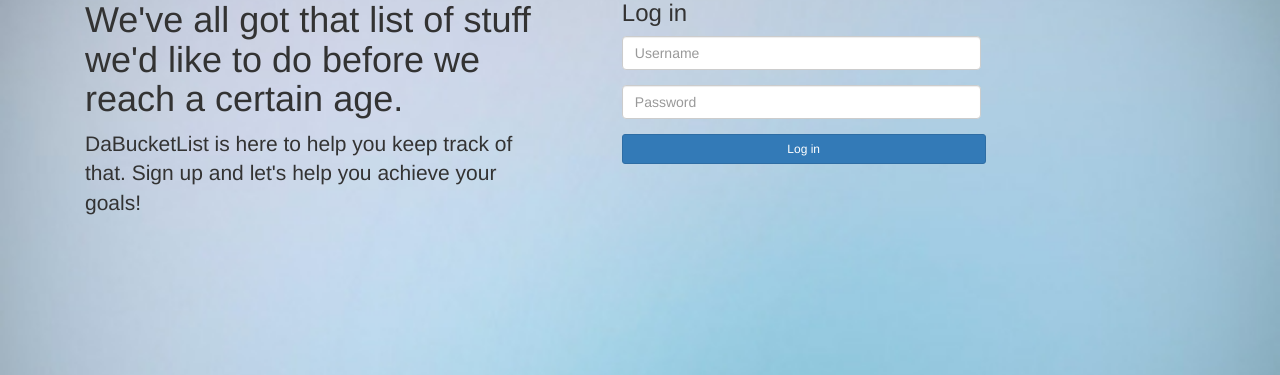
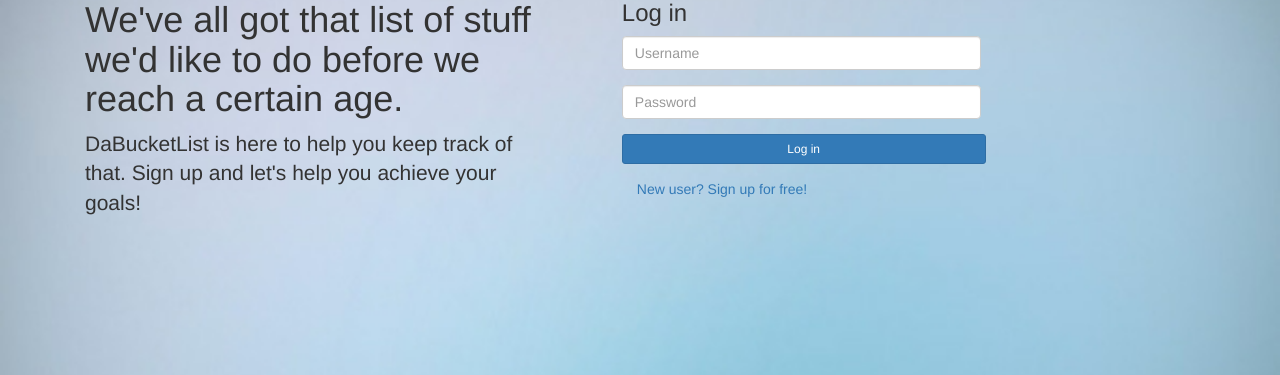
Before and after one commit to kennlebu/BucketList, a Flask app: page /login in a window 1280 px wide. Shown: the part 154-529 px from the top of the page. Run offline with Flask 2, Linux system fonts and the light colour scheme; some libraries are stand-ins or nearby versions.

Commit message:
Add link to signup page on login

```diff
--- a/app/templates/login.html
+++ b/app/templates/login.html
@@ -33,6 +33,9 @@
                                 <input class="btn btn-sm btn-primary col-xs-10" type="submit" name="login" value="Log in">
                             </div>
                         </div>
+                        <div class="col-xs-10">
+                            <a href="/signup">New user? Sign up for free!</a>
+                        </div>
                     </form>
                 </div>
             </div>
```
